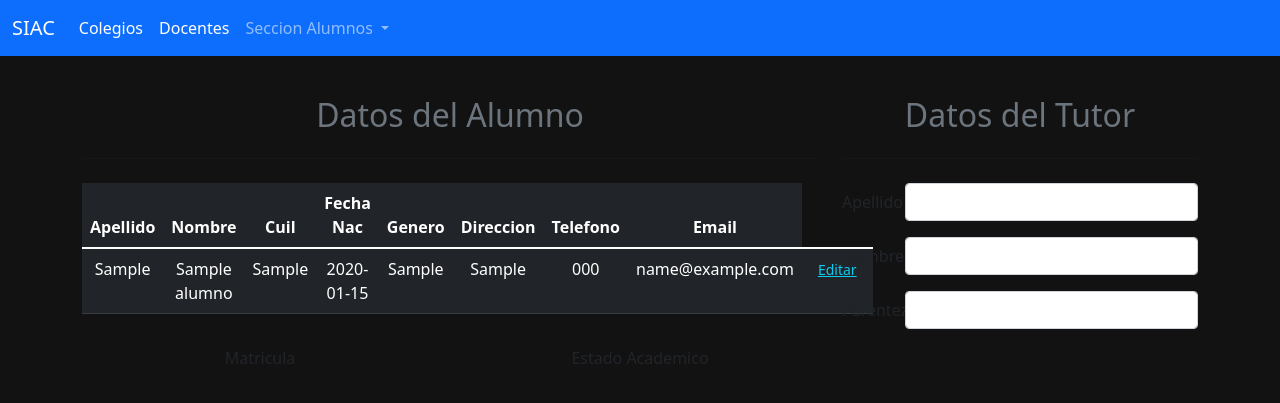
After one commit to leomelgar/siac, a Flask app: page /alumnos/detailAlumno/1 in a window 1280 px wide. The commit adds this page. Shown: the top 403 px of the page. Run offline with Flask 2, Linux system fonts and the light colour scheme; tables that the repository leaves empty hold one stand-in row (values such as "Sample post").

Commit message:
matricula del alumno

```diff
--- a/routes/alumnos.py
+++ b/routes/alumnos.py
@@ -1,35 +1,34 @@
 from flask import Blueprint, render_template, request, redirect, url_for, flash
-from models.colege import Alumno, Tutor
+from models.colege import Alumno, Tutor, Matricula
 from utils.db import db
 
 alumnos = Blueprint("alumnos", __name__)
 
-@alumnos.route('/alumnos/home')
+@alumnos.route('/alumnos/home') #listado de alumnos
 def home():
     alumnos = Alumno.query.all()
     return render_template('/alumnos/home.html', alumnos=alumnos)
 
-# @alumnos.route('/inscripcion')
-# def inscripcion():
-#     #tutores = Tutor.query.all()
-#     return render_template('/alumnos/new.html')
+@alumnos.route('/alumnos/view/<alumno>', methods=["POST", "GET"]) #vista de alumno luego de pre-inscripcion, deriva a la vista para matricular
+def view(alumno):
+    alumno = Alumno.query.get(alumno)
+    return render_template('/alumnos/view.html', alumno=alumno)
 
-# @alumnos.route('/browserTutor', methods=["POST","GET"])
-# def show_tutor():
-#     if request.method == "POST" and 'tag' in request.form:
-#         tag = request.fomr['tag']
-#         search = "%{}%".format(tag)
-#         tutor = Tutor.query.filter(Tutor.apellido.like(search))
-#         #print (tutor.idTutor)
-#         return render_template('/alumnos/new.html', tutor=tutor)
+@alumnos.route('/alumnos/detailAlumno/<alumno>', methods=["POST","GET"])
+def detailAlumno(alumno):
+    alumno = Alumno.query.get(alumno)
+    return render_template('/alumnos/detailAlumno.html', alumno=alumno)
 
 @alumnos.route('/inscripcion', methods=["POST","GET"])
-#@alumnos.route('/inscripcion/<tutor>', methods=["POST","GET"])
+@alumnos.route('/inscripcion/<tutor>', methods=["POST","GET"])
 def inscripcion():
-    tutores = Tutor.query.order_by(Tutor.apellido.asc())
+    # if request.method == "POST":
+
+    # tutores = Tutor.query.order_by(Tutor.apellido.asc())
     if request.method == "POST" and 'tag' in request.form:
         tag = request.form['tag']
         search = "%{}%".format(tag)
+        #tutores = Tutor.query.filter_by(apellido=search).first()
         tutores = Tutor.query.filter(Tutor.apellido.like(search))
         return render_template('/alumnos/new.html', tutores=tutores, tag=tag)
     return render_template('/alumnos/new.html')
@@ -63,13 +62,27 @@ def new_alumno():
         telefono  = request.form['telefono']
         email = request.form['email']
         tutor_id = request.form['tutor_id']
-        #fechaInscripcion = request.form['fechaInscripcion']
-        #reInscripcion = "2022/09/09" #realizar correccion. ver el tema de un alumno cuando se reinscribe
-        #añoCursada = "primer" #realizar correccion para asignar el año de cursada
-        #colegio_id = 8 #realizar correccion para asignar colegio
 
         new_alumno = Alumno(nombre, apellido, cuil, fechaNac, sexo, direccion, telefono, email, tutor_id)
         db.session.add(new_alumno)
         db.session.commit()
-        flash('Alumno Añadido Correctamente!')
+        flash('Pre-Inscripcion realizada!')
+        #return render_template('/alumnos/view.html', alumno=alumno)
+        return redirect(url_for('alumnos.view', alumno=new_alumno.idAlumno))
+
+@alumnos.route('/alumnos/matricula/<alumno>', methods=["POST", "GET"])
+def matricular(alumno):
+    if request.method == "POST":
+        fechaInscripcion = request.form['fechaInscripcion']
+        reInscripcion = request.form['reInscripcion']
+        añoAcademico = request.form['añoAcademico']
+        condicionIngreso = request.form['condicionIngreso']
+        alumno_id = alumno
+        colegio_id = 8
+
+        new_matricula = Matricula(fechaInscripcion, reInscripcion, añoAcademico, condicionIngreso, alumno_id, colegio_id)
+        db.session.add(new_matricula)
+        db.session.commit()
+        flash('matricula realizada correctamente, ya es Alumno!')
         return redirect(url_for('alumnos.home'))
+    return render_template('/alumnos/matricula.html', alumno=alumno)
--- /dev/null
+++ b/templates/alumnos/detailAlumno.html
@@ -0,0 +1,77 @@
+{% extends 'layout.html' %}
+
+{% block title %}
+  Matricula
+{% endblock %}
+
+{% block body %}
+<div class="row mb-3 text-center">
+    <div class="col-md-8 themed-grid-col">
+      <div class="pb-3">
+        <h2 class="text-secondary">Datos del Alumno</h2>
+        <hr class="my-4">
+        <table class="table table-dark table-hover">
+            <thead>
+              <tr>
+                <th scope="col">Apellido</th>
+                <th scope="col">Nombre</th>
+                <th scope="col">Cuil</th>
+                <th scope="col">Fecha Nac</th>
+                <th scope="col">Genero</th>
+                <th scope="col">Direccion</th>
+                <th scope="col">Telefono</th>
+                <th scope="col">Email</th>
+              </tr>
+            </thead>
+            <tbody>
+              {% if alumno %}
+              <tr>
+                <td>{{alumno.apellido}}</td>
+                <td>{{alumno.nombre}}</td>
+                <td>{{alumno.cuil}}</td>
+                <td>{{alumno.fechaNac}}</td>
+                <td>{{alumno.sexo}}</td>
+                <td>{{alumno.direccion}}</td>
+                <td>{{alumno.telefono}}</td>
+                <td>{{alumno.email}}</td>
+                <td><div>
+                  <a href="#" class="btn-outline-info btn-sm rounded-0">Editar</a>
+                </div></td>
+              </tr>
+                {% endif %}
+            </tbody>
+          </table>
+      </div>
+      <div class="row">
+        <div class="col-md-6 themed-grid-col">
+            Matricula
+        </div>
+        <div class="col-md-6 themed-grid-col">Estado Academico</div>
+      </div>
+    </div>
+    <div class="col-md-4 themed-grid-col">
+        <h2 class="text-secondary">Datos del Tutor</h2>
+        <hr class="my-4">
+        <form>
+            <div class="row mb-3">
+              <label for="inputEmail3" class="col-sm-2 col-form-label">Apellido</label>
+              <div class="col-sm-10">
+                <input type="email" class="form-control" id="inputEmail3">
+              </div>
+            </div>
+            <div class="row mb-3">
+              <label for="inputPassword3" class="col-sm-2 col-form-label">Nombre</label>
+              <div class="col-sm-10">
+                <input type="password" class="form-control" id="inputPassword3">
+              </div>
+            </div>
+            <div class="row mb-3">
+                <label for="inputPassword3" class="col-sm-2 col-form-label">Parentezco</label>
+                <div class="col-sm-10">
+                  <input type="password" class="form-control" id="inputPassword3">
+                </div>
+              </div>
+          </form>
+    </div>
+  </div>
+{% endblock %}
--- a/templates/alumnos/home.html
+++ b/templates/alumnos/home.html
@@ -21,7 +21,6 @@
           <th scope="col">Apellido</th>
           <th scope="col">Nombre</th>
           <th scope="col">Cuil</th>
-          <th scope="col">Curso</th>
           <th scope="col"></th>
         </tr>
       </thead>
@@ -31,9 +30,8 @@
           <td>{{alumno.apellido}}</td>
           <td>{{alumno.nombre}}</td>
           <td>{{alumno.cuil}}</td>
-          <td>{{alumno.añoCursada}}</td>
           <td><div>
-            <a href="#" class="btn-outline-info btn-sm rounded-0"><svg xmlns="http://www.w3.org/2000/svg" width="16" height="16" fill="currentColor" class="bi bi-plus-circle" viewBox="0 0 16 16">
+            <a href="{{ url_for('alumnos.detailAlumno', alumno=alumno.idAlumno) }}" class="btn-outline-info btn-sm rounded-0"><svg xmlns="http://www.w3.org/2000/svg" width="16" height="16" fill="currentColor" class="bi bi-plus-circle" viewBox="0 0 16 16">
                 <path d="M8 15A7 7 0 1 1 8 1a7 7 0 0 1 0 14zm0 1A8 8 0 1 0 8 0a8 8 0 0 0 0 16z"/>
                 <path d="M8 4a.5.5 0 0 1 .5.5v3h3a.5.5 0 0 1 0 1h-3v3a.5.5 0 0 1-1 0v-3h-3a.5.5 0 0 1 0-1h3v-3A.5.5 0 0 1 8 4z"/>
               </svg></a>
--- a/templates/alumnos/new.html
+++ b/templates/alumnos/new.html
@@ -1,7 +1,7 @@
 {% extends 'layout.html' %}
 
 {% block title %}
-  Inscripcion
+  Pre-Inscripcion
 {% endblock %}
 
 {% block body %}
--- a/templates/partials/_navbar.html
+++ b/templates/partials/_navbar.html
@@ -46,10 +46,10 @@
             Seccion Alumnos
           </a>
           <ul class="dropdown-menu">
-            <li><a class="dropdown-item" href="/alumnos/home">home</a></li>
-            <li><a class="dropdown-item" href="#">Another action</a></li>
+            <li><a class="dropdown-item" href="/alumnos/home">Alumnos</a></li>
+            <li><a class="dropdown-item" href="{{ url_for('alumnos.inscripcion') }}">Inscripcion</a></li>
             <li><hr class="dropdown-divider"></li>
-            <li><a class="dropdown-item" href="#">Something else here</a></li>
+            <li><a class="dropdown-item" href="#">Matricula</a></li>
           </ul>
         </li>
       </ul>
--- a/templates/partials/_searchTutor.html
+++ b/templates/partials/_searchTutor.html
@@ -19,9 +19,9 @@
         <td>{{tutor.nombre}}</td>
         <td>{{tutor.cuil}}</td>
         <td>{{tutor.idTutor}}</td>
-        <!-- <td><div class="form-check form-check-inline">
+        <td><div>
           <input class="form-check-input" type="radio" name="tutor_id" value="tutor.idTutor">
-        </div></td> -->
+        </div>
       </tr>
         {% endfor %}
     </tbody>
```
Also changed, not shown: models/colege.py (+5 -5 lines), templates/alumnos/matricula.html (added, +73 -0 lines), templates/alumnos/view.html (added, +41 -0 lines).
